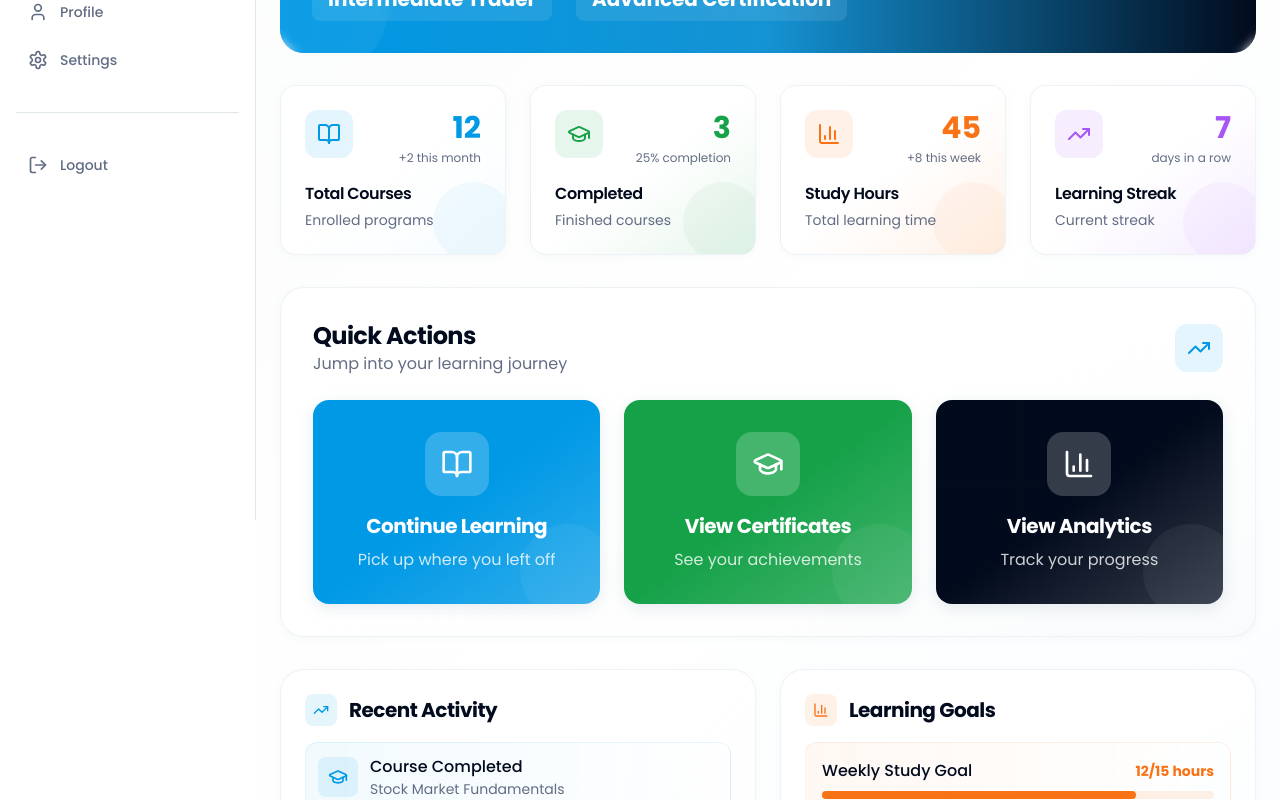
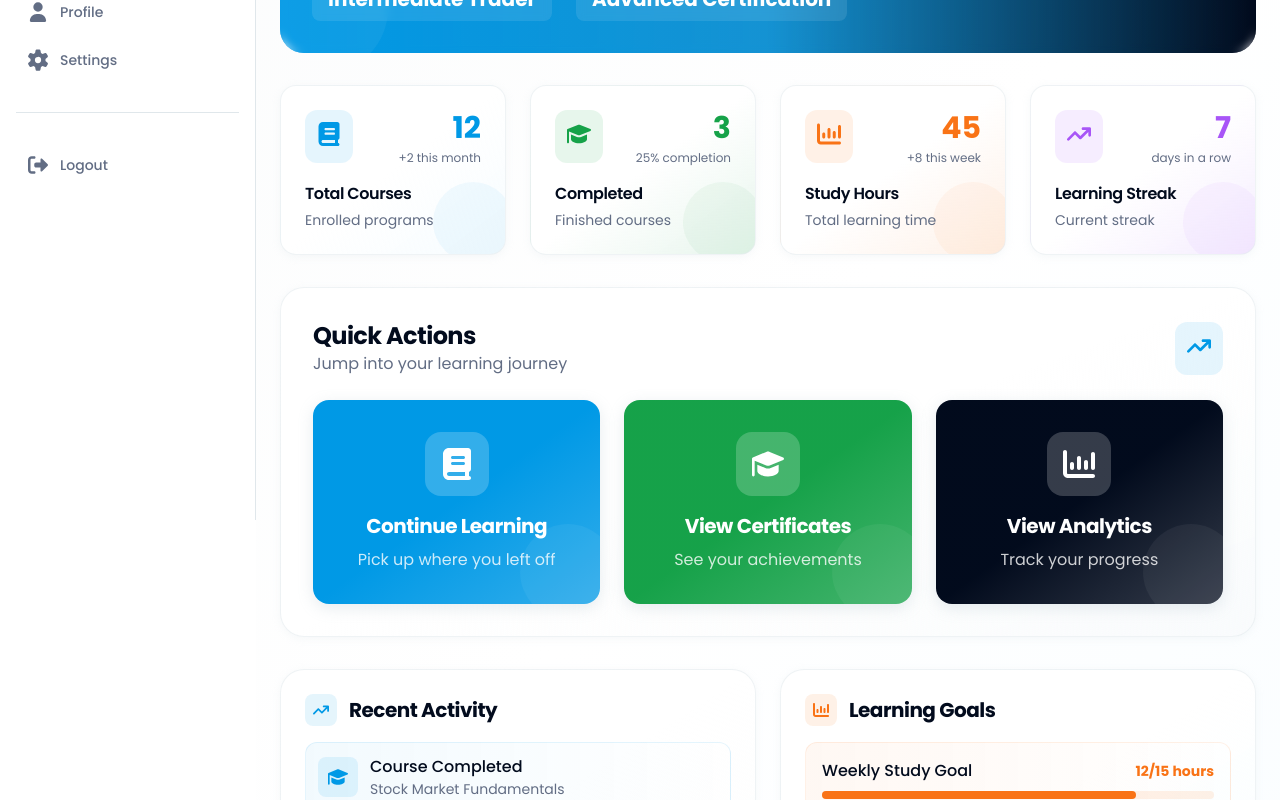
Before and after one commit to LavetBen/zse-academy-online, a React (Vite) app: page /dashboard in a window 1280 px wide. Shown: the part 280-1080 px from the top of the page. Built offline with nearby package versions, Linux system fonts and the light colour scheme; the HTML template or start-up script is replaced by a standard one.

Commit message:
Refactor: Use Font Awesome for icons

```diff
--- a/package.json
+++ b/package.json
@@ -11,6 +11,10 @@
     "preview": "vite preview"
   },
   "dependencies": {
+    "@fortawesome/free-brands-svg-icons": "^7.0.1",
+    "@fortawesome/free-regular-svg-icons": "^7.0.1",
+    "@fortawesome/free-solid-svg-icons": "^7.0.1",
+    "@fortawesome/react-fontawesome": "^3.0.2",
     "@hookform/resolvers": "^3.10.0",
     "@radix-ui/react-accordion": "^1.2.11",
     "@radix-ui/react-alert-dialog": "^1.1.14",
@@ -46,7 +50,6 @@
     "date-fns": "^3.6.0",
     "embla-carousel-react": "^8.6.0",
     "input-otp": "^1.4.2",
-    "lucide-react": "^0.462.0",
     "next-themes": "^0.3.0",
     "react": "^18.3.1",
     "react-day-picker": "^8.10.1",
--- a/src/pages/Dashboard.tsx
+++ b/src/pages/Dashboard.tsx
@@ -2,17 +2,18 @@ import { useState } from "react";
 import { useAuth } from "@/contexts/AuthContext";
 import { Button } from "@/components/ui/button";
 import { Badge } from "@/components/ui/badge";
+import { FontAwesomeIcon } from "@fortawesome/react-fontawesome";
 import {
-  TrendingUp,
-  ChevronRight,
-  LogOut,
-  Home,
-  BookOpen,
-  GraduationCap,
-  BarChart3,
-  Settings as SettingsIcon,
-  User
-} from "lucide-react";
+  faArrowTrendUp,
+  faChevronRight,
+  faRightFromBracket,
+  faHome,
+  faBook,
+  faGraduationCap,
+  faChartColumn,
+  faCog,
+  faUser
+} from "@fortawesome/free-solid-svg-icons";
 import { useNavigate } from "react-router-dom";
 import MyCourses from "./dashboard/MyCourses";
 import Certificates from "./dashboard/Certificates";
@@ -21,12 +22,12 @@ import Profile from "./dashboard/Profile";
 import SettingsPage from "./dashboard/Settings";
 
 const sidebarItems = [
-  { icon: Home, label: "Dashboard", key: "dashboard" },
-  { icon: BookOpen, label: "My Courses", key: "courses" },
-  { icon: GraduationCap, label: "Certificates", key: "certificates" },
-  { icon: BarChart3, label: "Analytics", key: "analytics" },
-  { icon: User, label: "Profile", key: "profile" },
-  { icon: SettingsIcon, label: "Settings", key: "settings" }
+  { icon: faHome, label: "Dashboard", key: "dashboard" },
+  { icon: faBook, label: "My Courses", key: "courses" },
+  { icon: faGraduationCap, label: "Certificates", key: "certificates" },
+  { icon: faChartColumn, label: "Analytics", key: "analytics" },
+  { icon: faUser, label: "Profile", key: "profile" },
+  { icon: faCog, label: "Settings", key: "settings" }
 ];
 
 const Dashboard = () => {
@@ -49,7 +50,7 @@ const Dashboard = () => {
         <div className="p-4">
           <div className="flex items-center space-x-3 mb-8">
             <div className="w-8 h-8 bg-primary rounded-lg flex items-center justify-center">
-              <TrendingUp className="h-5 w-5 text-primary-foreground" />
+              <FontAwesomeIcon icon={faArrowTrendUp} className="h-5 w-5 text-primary-foreground" />
             </div>
             {!sidebarCollapsed && (
               <span className="font-bold text-lg text-secondary">ZSE Training</span>
@@ -67,7 +68,7 @@ const Dashboard = () => {
                     : "text-muted-foreground hover:bg-muted hover:text-foreground"
                 }`}
               >
-                <item.icon className="h-5 w-5 flex-shrink-0" />
+                <FontAwesomeIcon icon={item.icon} className="h-5 w-5 flex-shrink-0" />
                 {!sidebarCollapsed && <span className="text-sm font-medium">{item.label}</span>}
               </button>
             ))}
@@ -78,7 +79,7 @@ const Dashboard = () => {
               onClick={handleLogout}
               className="w-full flex items-center space-x-3 px-3 py-2.5 rounded-lg text-muted-foreground hover:bg-destructive/10 hover:text-destructive transition-colors"
             >
-              <LogOut className="h-5 w-5 flex-shrink-0" />
+              <FontAwesomeIcon icon={faRightFromBracket} className="h-5 w-5 flex-shrink-0" />
               {!sidebarCollapsed && <span className="text-sm font-medium">Logout</span>}
             </button>
           </div>
@@ -97,7 +98,7 @@ const Dashboard = () => {
                 onClick={() => setSidebarCollapsed(!sidebarCollapsed)}
                 className="md:hidden"
               >
-                <ChevronRight className={`h-4 w-4 transition-transform ${sidebarCollapsed ? "" : "rotate-180"}`} />
+                <FontAwesomeIcon icon={faChevronRight} className={`h-4 w-4 transition-transform ${sidebarCollapsed ? "" : "rotate-180"}`} />
               </Button>
               <div>
                 <h1 className="text-2xl font-bold text-secondary">
@@ -157,7 +158,7 @@ const Dashboard = () => {
                   <div className="relative z-10">
                     <div className="flex items-start justify-between mb-4">
                       <div className="p-3 bg-primary/10 rounded-xl group-hover:bg-primary/20 transition-colors duration-300">
-                        <BookOpen className="h-6 w-6 text-primary" />
+                        <FontAwesomeIcon icon={faBook} className="h-6 w-6 text-primary" />
                       </div>
                       <div className="text-right">
                         <p className="text-3xl font-bold text-primary mb-1">12</p>
@@ -176,7 +177,7 @@ const Dashboard = () => {
                   <div className="relative z-10">
                     <div className="flex items-start justify-between mb-4">
                       <div className="p-3 bg-success/10 rounded-xl group-hover:bg-success/20 transition-colors duration-300">
-                        <GraduationCap className="h-6 w-6 text-success" />
+                        <FontAwesomeIcon icon={faGraduationCap} className="h-6 w-6 text-success" />
                       </div>
                       <div className="text-right">
                         <p className="text-3xl font-bold text-success mb-1">3</p>
@@ -195,7 +196,7 @@ const Dashboard = () => {
                   <div className="relative z-10">
                     <div className="flex items-start justify-between mb-4">
                       <div className="p-3 bg-orange-500/10 rounded-xl group-hover:bg-orange-500/20 transition-colors duration-300">
-                        <BarChart3 className="h-6 w-6 text-orange-500" />
+                        <FontAwesomeIcon icon={faChartColumn} className="h-6 w-6 text-orange-500" />
                       </div>
                       <div className="text-right">
                         <p className="text-3xl font-bold text-orange-500 mb-1">45</p>
@@ -214,7 +215,7 @@ const Dashboard = () => {
                   <div className="relative z-10">
                     <div className="flex items-start justify-between mb-4">
                       <div className="p-3 bg-purple-500/10 rounded-xl group-hover:bg-purple-500/20 transition-colors duration-300">
-                        <TrendingUp className="h-6 w-6 text-purple-500" />
+                        <FontAwesomeIcon icon={faArrowTrendUp} className="h-6 w-6 text-purple-500" />
                       </div>
                       <div className="text-right">
                         <p className="text-3xl font-bold text-purple-500 mb-1">7</p>
@@ -236,7 +237,7 @@ const Dashboard = () => {
                     <p className="text-muted-foreground">Jump into your learning journey</p>
                   </div>
                   <div className="p-3 bg-primary/10 rounded-xl">
-                    <TrendingUp className="h-6 w-6 text-primary" />
+                    <FontAwesomeIcon icon={faArrowTrendUp} className="h-6 w-6 text-primary" />
                   </div>
                 </div>
 
@@ -248,7 +249,7 @@ const Dashboard = () => {
                     <div className="absolute inset-0 bg-gradient-to-br from-white/10 to-transparent opacity-0 group-hover:opacity-100 transition-opacity duration-300"></div>
                     <div className="relative z-10 text-center">
                       <div className="w-16 h-16 bg-white/20 rounded-2xl flex items-center justify-center mx-auto mb-4 group-hover:scale-110 transition-transform duration-300">
-                        <BookOpen className="h-8 w-8" />
+                        <FontAwesomeIcon icon={faBook} className="h-8 w-8" />
                       </div>
                       <h3 className="text-xl font-bold mb-2">Continue Learning</h3>
                       <p className="text-primary-foreground/80">Pick up where you left off</p>
@@ -263,7 +264,7 @@ const Dashboard = () => {
                     <div className="absolute inset-0 bg-gradient-to-br from-white/10 to-transparent opacity-0 group-hover:opacity-100 transition-opacity duration-300"></div>
                     <div className="relative z-10 text-center">
                       <div className="w-16 h-16 bg-white/20 rounded-2xl flex items-center justify-center mx-auto mb-4 group-hover:scale-110 transition-transform duration-300">
-                        <GraduationCap className="h-8 w-8" />
+                        <FontAwesomeIcon icon={faGraduationCap} className="h-8 w-8" />
                       </div>
                       <h3 className="text-xl font-bold mb-2">View Certificates</h3>
                       <p className="text-white/80">See your achievements</p>
@@ -278,7 +279,7 @@ const Dashboard = () => {
                     <div className="absolute inset-0 bg-gradient-to-br from-white/10 to-transparent opacity-0 group-hover:opacity-100 transition-opacity duration-300"></div>
                     <div className="relative z-10 text-center">
                       <div className="w-16 h-16 bg-white/20 rounded-2xl flex items-center justify-center mx-auto mb-4 group-hover:scale-110 transition-transform duration-300">
-                        <BarChart3 className="h-8 w-8" />
+                        <FontAwesomeIcon icon={faChartColumn} className="h-8 w-8" />
                       </div>
                       <h3 className="text-xl font-bold mb-2">View Analytics</h3>
                       <p className="text-white/80">Track your progress</p>
@@ -293,14 +294,14 @@ const Dashboard = () => {
                 <div className="bg-gradient-to-br from-card via-card to-muted/20 rounded-3xl p-6 border border-border/50 shadow-soft">
                   <h3 className="text-xl font-bold text-foreground mb-4 flex items-center">
                     <div className="w-8 h-8 bg-primary/10 rounded-lg flex items-center justify-center mr-3">
-                      <TrendingUp className="h-4 w-4 text-primary" />
+                      <FontAwesomeIcon icon={faArrowTrendUp} className="h-4 w-4 text-primary" />
                     </div>
                     Recent Activity
                   </h3>
                   <div className="space-y-4">
                     <div className="flex items-center p-3 bg-gradient-to-r from-primary/5 to-transparent rounded-xl border border-primary/10">
                       <div className="w-10 h-10 bg-primary/10 rounded-lg flex items-center justify-center mr-3">
-                        <GraduationCap className="h-5 w-5 text-primary" />
+                        <FontAwesomeIcon icon={faGraduationCap} className="h-5 w-5 text-primary" />
                       </div>
                       <div>
                         <p className="font-medium text-foreground">Course Completed</p>
@@ -309,7 +310,7 @@ const Dashboard = () => {
                     </div>
                     <div className="flex items-center p-3 bg-gradient-to-r from-success/5 to-transparent rounded-xl border border-success/10">
                       <div className="w-10 h-10 bg-success/10 rounded-lg flex items-center justify-center mr-3">
-                        <BookOpen className="h-5 w-5 text-success" />
+                        <FontAwesomeIcon icon={faBook} className="h-5 w-5 text-success" />
                       </div>
                       <div>
                         <p className="font-medium text-foreground">Lesson Progress</p>
@@ -322,7 +323,7 @@ const Dashboard = () => {
                 <div className="bg-gradient-to-br from-card via-card to-accent/20 rounded-3xl p-6 border border-border/50 shadow-soft">
                   <h3 className="text-xl font-bold text-foreground mb-4 flex items-center">
                     <div className="w-8 h-8 bg-orange-500/10 rounded-lg flex items-center justify-center mr-3">
-                      <BarChart3 className="h-4 w-4 text-orange-500" />
+                      <FontAwesomeIcon icon={faChartColumn} className="h-4 w-4 text-orange-500" />
                     </div>
                     Learning Goals
                   </h3>
```
Also changed, not shown: src/components/Footer.tsx (+7 -6 lines), src/components/Navbar.tsx (+6 -4 lines), src/pages/Login.tsx (+6 -5 lines), src/pages/Signup.tsx (+11 -10 lines), 1 other file (tests, documents, lock files or other folders).
